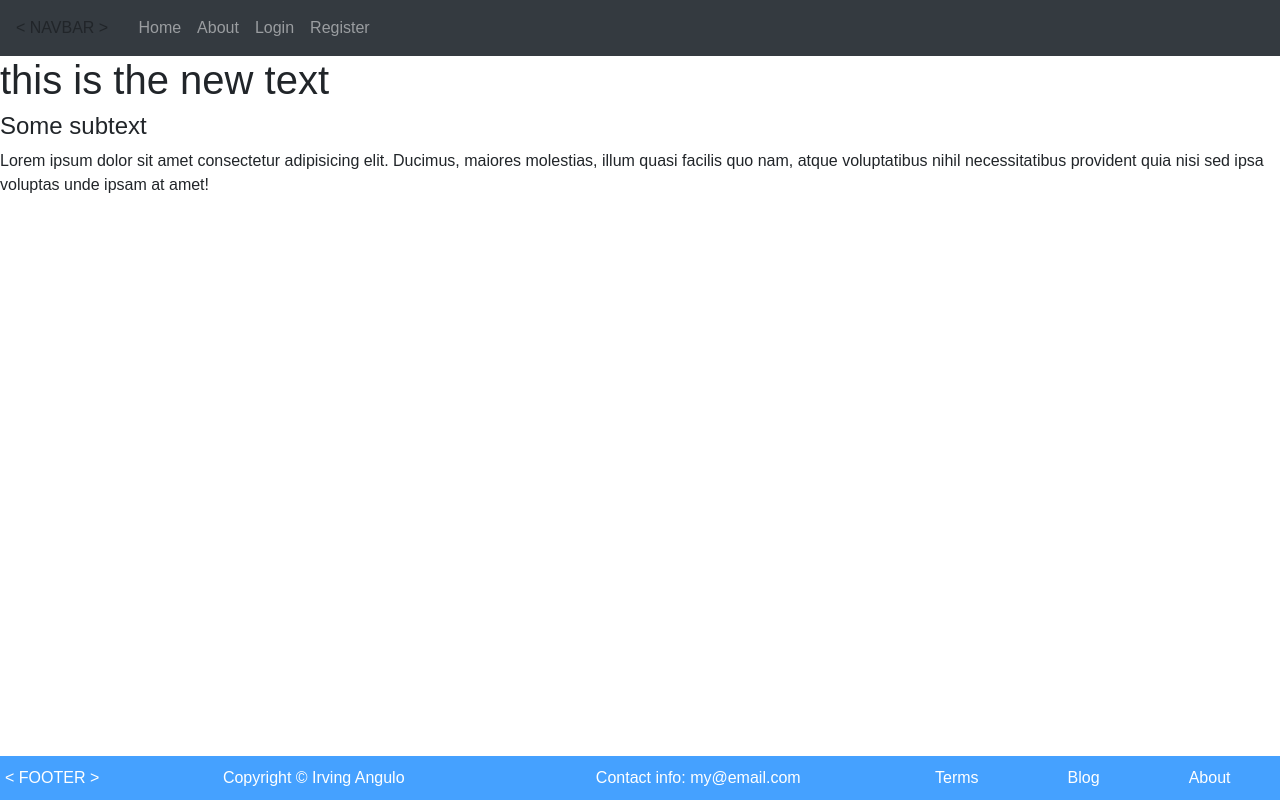
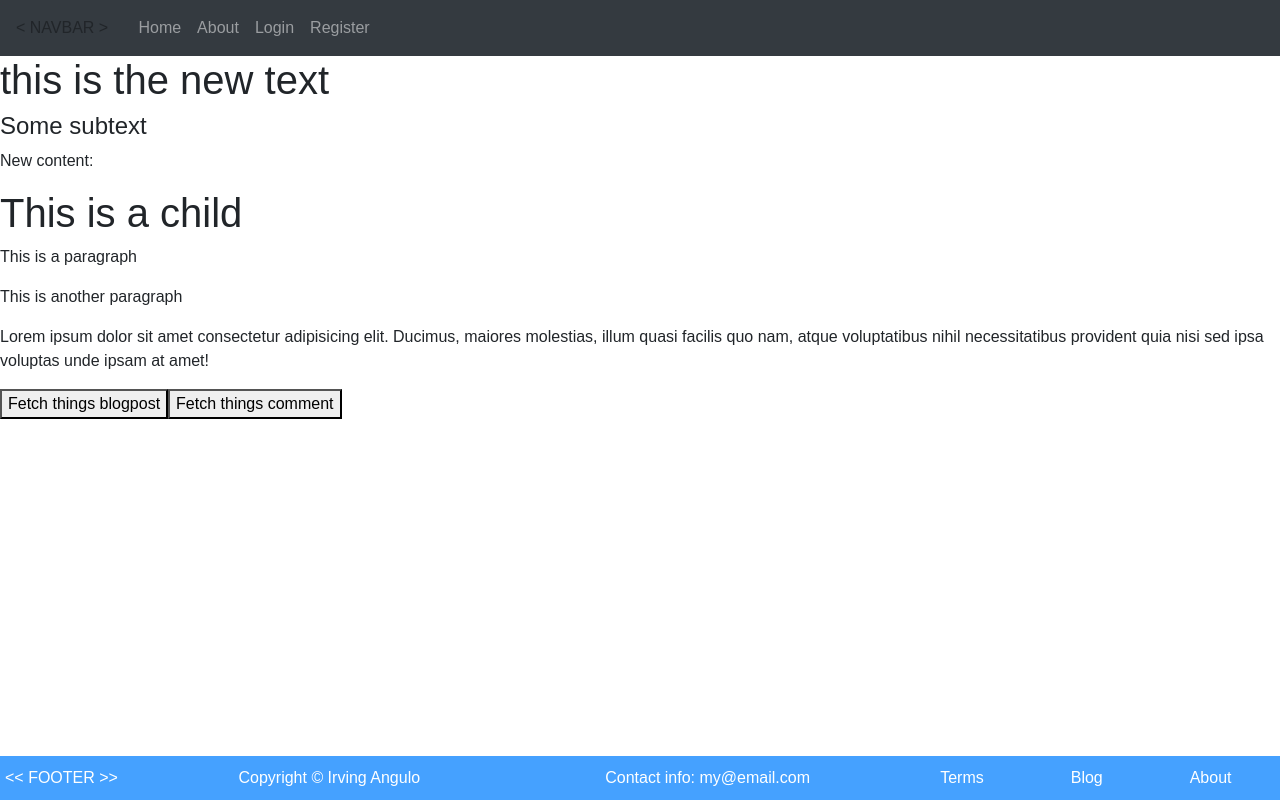
Before and after one commit to irvang/dev-blog, a React (Create React App) app in the folder client/: page / in a window 1280 px wide. Built offline with nearby package versions, Linux system fonts and the light colour scheme.

Commit message:
Testing different ways to fetch data, and different ways to structure components. Testing children in JSX. See: https://reactjs.org/docs/jsx-in-depth.html > children in jsx.

```diff
--- /dev/null
+++ b/client/src/Components/content/landingContent.js
@@ -0,0 +1,3 @@
+export {
+
+}
--- a/client/src/Components/layout/Footer.js
+++ b/client/src/Components/layout/Footer.js
@@ -5,7 +5,7 @@ export class Footer extends React.Component {
 		return (
 			<div>
 				<footer>
-					&lt; FOOTER &gt; &nbsp;&nbsp;&nbsp;&nbsp;
+					&lt;&lt; FOOTER &gt;&gt; &nbsp;&nbsp;&nbsp;&nbsp;
 
 				{/* ©	copyright	&copy;	&#169; */}
 					<p>	Copyright &copy; Irving Angulo</p>
--- a/client/src/Components/layout/Landing.js
+++ b/client/src/Components/layout/Landing.js
@@ -1,14 +1,45 @@
 import React from 'react';
-import { Link } from 'react-router-dom';
+// import { Link } from 'react-router-dom';
 
 import { Main } from '../layout/Main';
 
 export class Landing extends React.Component {
 
+	constructor() {
+		super()
+		this.blogPostPath = "/api/blogposts";
+		this.commentsPath = '/api/blogposts/1234/comments';
+
+		this.state = {
+			newContent: ''
+		}
+	}
+
+	fetchThings(path) {
+
+		return function () {
+			fetch(path).then(res => {
+				return res.text();
+			}).then(text => {
+				this.setState({ newContent: text });
+			})
+				.catch(err => console.error(err));
+		}.bind(this);
+	}
+
 	render() {
 		return (
 			<div>
-				<Main title='this is the new text' subtitle='Some subtext'/>
+				<Main title='this is the new text' subtitle='Some subtext'
+					newContent={this.state.newContent} >
+					<h1>This is a child</h1>
+					<p> This is a paragraph </p>
+					<p> This is another paragraph</p>
+					{/* Could be anothe component */}
+				</Main>
+
+				<button onClick={this.fetchThings(this.blogPostPath)}>Fetch things blogpost</button>
+				<button onClick={this.fetchThings(this.commentsPath)}>Fetch things comment</button>
 			</div>
 		)
 	}
--- a/client/src/Components/layout/Main.js
+++ b/client/src/Components/layout/Main.js
@@ -11,6 +11,10 @@ export class Main extends React.Component {
 
 				<main>
 					<h4> {this.props.subtitle}</h4>
+					<p>New content: <strong>{this.props.newContent} </strong></p>
+
+					 {this.props.children}
+
 					<p> Lorem ipsum dolor sit amet consectetur adipisicing elit. Ducimus, maiores molestias, illum quasi facilis quo nam, atque voluptatibus nihil necessitatibus provident quia nisi sed ipsa voluptas unde ipsam at amet!  </p>
 				</main>
 
--- a/client/src/Components/layout/Navbar.js
+++ b/client/src/Components/layout/Navbar.js
@@ -8,7 +8,8 @@ export class Navbar extends React.Component {
 				<nav className="navbar navbar-expand-md navbar-dark bg-dark" >
 
 					<div className='collapse navbar-collapse'>
-						&lt; NAVBAR &gt; &nbsp;&nbsp;&nbsp;&nbsp;
+						<span className='nav-item'> &lt; NAVBAR &gt; &nbsp;&nbsp;&nbsp;&nbsp;</span>
+
 						<ul className="navbar-nav mr-auto">
 							<li className='nav-item'><Link className='nav-link' to="/">Home</Link></li>
 							<li className='nav-item'><Link className='nav-link' to="/about">About</Link></li>
```
Also changed, not shown: 1 other file (tests, documents, lock files or other folders).
